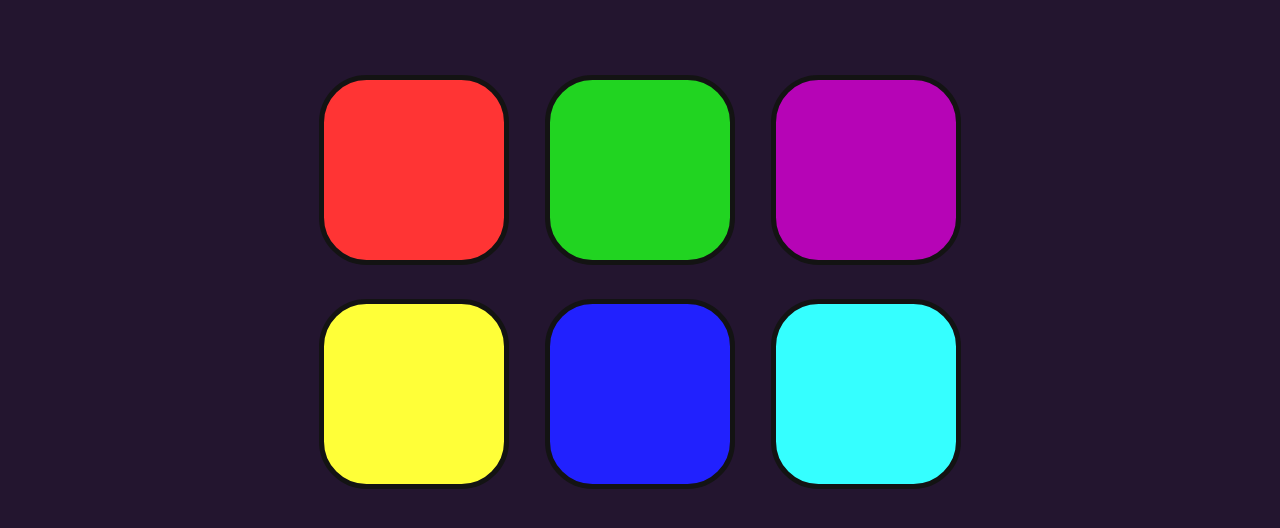
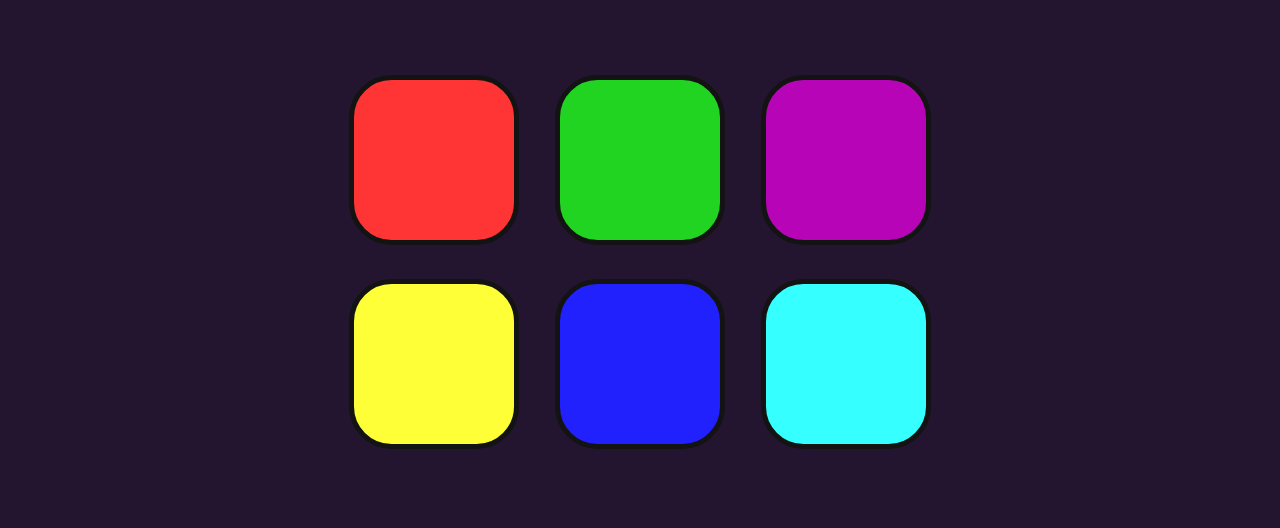
Before and after one commit to waleedGeorgy/simone-game-hard, a plain HTML site: page index.html in a window 1280 px wide. Shown: the part 126-654 px from the top of the page. Drawn offline with nearby package versions, Linux system fonts and the light colour scheme.

Commit message:
Some touchups

```diff
--- a/index.html
+++ b/index.html
@@ -4,6 +4,7 @@
 <head>
   <meta charset="utf-8">
   <title>Simon Game</title>
+  <meta name="viewport" content="width=device-width, initial-scale=1" />
   <link rel="stylesheet" href="styles.css">
   <link href="https://fonts.googleapis.com/css?family=Press+Start+2P" rel="stylesheet">
 </head>
--- a/styles.css
+++ b/styles.css
@@ -23,8 +23,8 @@ body {
   margin-left: 1rem;
   margin-right: 1rem;
   display: inline-block;
-  height: 180px;
-  width: 180px;
+  height:10rem;
+  width: 10rem;
   border: 5px solid rgb(19, 19, 19);
   border-radius: 25%;
 }
```
